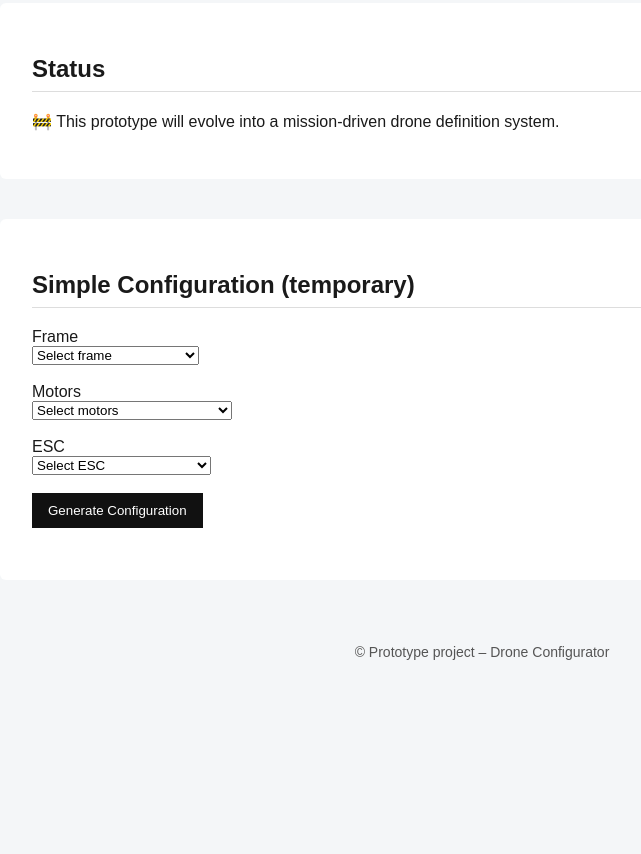
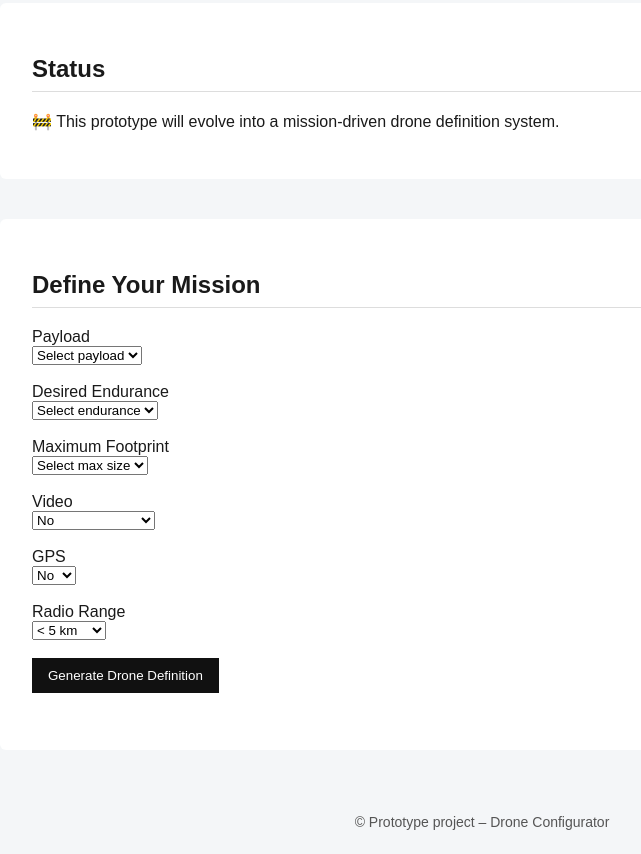
Before and after one commit to tactidroneproject-create/drone-configurator, a plain HTML site: page index.html in a window 1280 px wide. Shown: the part 990-1844 px from the top of the page, without its empty margins (158-799 px from the left). Before the commit the page ends 1674 px from the top, so only its background shows below. Drawn offline with Linux system fonts and the light colour scheme.

Commit message:
Update index.html

```diff
--- a/index.html
+++ b/index.html
@@ -111,63 +111,137 @@
     </p>
 </section>
 
+
 <section>
-    <h2>Simple Configuration (temporary)</h2>
+    <h2>Define Your Mission</h2>
 
-    <label>Frame</label><br>
-    <select id="frame">
-        <option value="">Select frame</option>
-        <option value="GEPRC LC75 – 7.5 inch">GEPRC LC75 – 7.5 inch</option>
+    <label>Payload</label><br>
+    <select id="payload">
+        <option value="">Select payload</option>
+        <option value="300">0–300 g</option>
+        <option value="800">300–800 g</option>
+        <option value="1500">800–1500 g</option>
     </select><br><br>
 
-    <label>Motors</label><br>
-    <select id="motor">
-        <option value="">Select motors</option>
-        <option value="EMAX ECO II 2207 – 1700KV">EMAX ECO II 2207 – 1700KV</option>
+    <label>Desired Endurance</label><br>
+    <select id="endurance">
+        <option value="">Select endurance</option>
+        <option value="20">10–20 min</option>
+        <option value="40">20–40 min</option>
+        <option value="60">40–60 min</option>
     </select><br><br>
 
-    <label>ESC</label><br>
-    <select id="esc">
-        <option value="">Select ESC</option>
-        <option value="T‑Motor F55A Pro II – 55A">T‑Motor F55A Pro II – 55A</option>
+    <label>Maximum Footprint</label><br>
+    <select id="size">
+        <option value="">Select max size</option>
+        <option value="35">≤ 35 cm</option>
+        <option value="45">≤ 45 cm</option>
+        <option value="60">≤ 60 cm</option>
     </select><br><br>
 
-    <button onclick="generateConfig()">Generate Configuration</button>
+    <label>Video</label><br>
+    <select id="video">
+        <option value="no">No</option>
+        <option value="yes">Yes (Digital FPV)</option>
+    </select><br><br>
 
-    <div id="result" style="margin-top:20px;"></div>
+    <label>GPS</label><br>
+    <select id="gps">
+        <option value="no">No</option>
+        <option value="yes">Yes</option>
+    </select><br><br>
+
+    <label>Radio Range</label><br>
+    <select id="radio">
+        <option value="short">&lt; 5 km</option>
+        <option value="medium">5–20 km</option>
+        <option value="long">20+ km</option>
+    </select><br><br>
+
+    <button onclick="generateDrone()">Generate Drone Definition</button>
+
+    <div id="droneResult" style="margin-top:25px;"></div>
 </section>
+
 
 <footer>
     © Prototype project – Drone Configurator
 </footer>
 
+
 <script>
-function generateConfig() {
-    const frame = document.getElementById("frame").value;
-    const motor = document.getElementById("motor").value;
-    const esc = document.getElementById("esc").value;
+function generateDrone() {
+    const payload = parseInt(document.getElementById("payload").value);
+    const endurance = parseInt(document.getElementById("endurance").value);
+    const size = parseInt(document.getElementById("size").value);
+    const video = document.getElementById("video").value;
+    const gps = document.getElementById("gps").value;
+    const radio = document.getElementById("radio").value;
 
-    if (!frame || !motor || !esc) {
-        document.getElementById("result").innerHTML =
-            "<p style='color:red;'>Please select all components.</p>";
+    if (!payload || !endurance || !size) {
+        document.getElementById("droneResult").innerHTML =
+            "<p style='color:red;'>Please define payload, endurance and size.</p>";
         return;
     }
 
-    document.getElementById("result").innerHTML = `
-        <h3>Validated Configuration ✅</h3>
+    let frameClass, motorClass, escClass;
+
+    if (size <= 35) {
+        frameClass = "5–6 inch compact frame";
+        motorClass = "2205–2207 motors";
+        escClass = "30–40A ESC";
+    } else if (size <= 45) {
+        frameClass = "7 inch long‑range frame";
+        motorClass = "2207–2306 low‑KV motors";
+        escClass = "45–55A ESC";
+    } else {
+        frameClass = "9–10 inch long‑range frame";
+        motorClass = "2806–3110 low‑KV motors";
+        escClass = "55–65A ESC";
+    }
+
+    let battery;
+    if (endurance <= 20) battery = "6S 3000–4000 mAh";
+    else if (endurance <= 40) battery = "6S 4000–7000 mAh";
+    else battery = "6S 7000–12000 mAh";
+
+    let fc = "F4 class FC";
+    if (gps === "yes" || radio === "long") {
+        fc = "H7 class FC (Matek H743)";
+    }
+
+    let warnings = "";
+    if (endurance === 60 && size <= 35) {
+        warnings += "<li>Requested endurance may be limited by frame size.</li>";
+    }
+    if (payload === 1500 && size <= 35) {
+        warnings += "<li>High payload on compact frame.</li>";
+    }
+
+    document.getElementById("droneResult").innerHTML = `
+        <h3>Generated Drone Definition ✅</h3>
+
         <ul>
-            <li><strong>Frame:</strong> ${frame}</li>
-            <li><strong>Motors:</strong> ${motor}</li>
-            <li><strong>ESC:</strong> ${esc}</li>
+            <li><strong>Frame:</strong> ${frameClass}</li>
+            <li><strong>Motors:</strong> ${motorClass}</li>
+            <li><strong>ESC:</strong> ${escClass}</li>
+            <li><strong>Battery:</strong> ${battery}</li>
+            <li><strong>Flight Controller:</strong> ${fc}</li>
         </ul>
 
-        <p>
-            This configuration is based on a known compatible setup and serves
-            as a reference baseline.
-        </p>
+        <h4>Fixed Avionics</h4>
+        <ul>
+            <li>GPS: BN‑880</li>
+            <li>Radio: ExpressLRS</li>
+            <li>Video: ${video === "yes" ? "Walksnail HD" : "None"}</li>
+        </ul>
+
+        ${warnings ? `<h4>Engineering Warnings</h4><ul>${warnings}</ul>` : ""}
     `;
 }
 </script>
 
+
+
 </body>
 </html>
```
